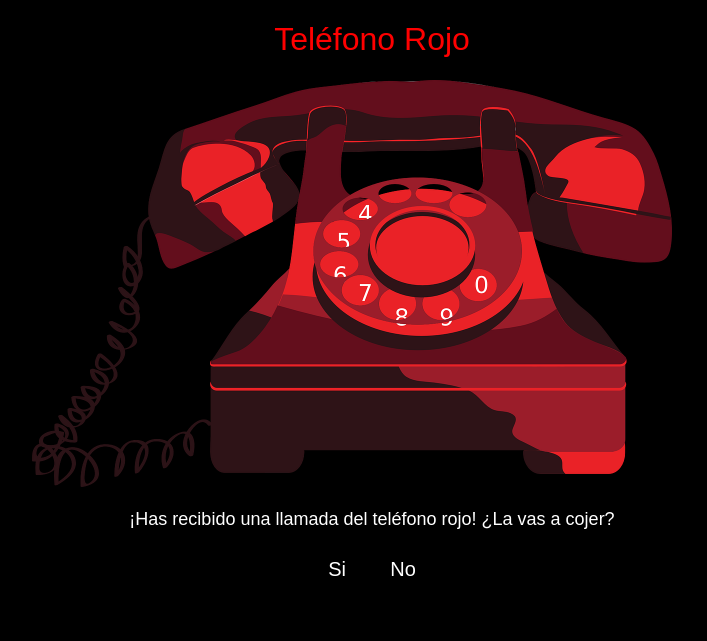
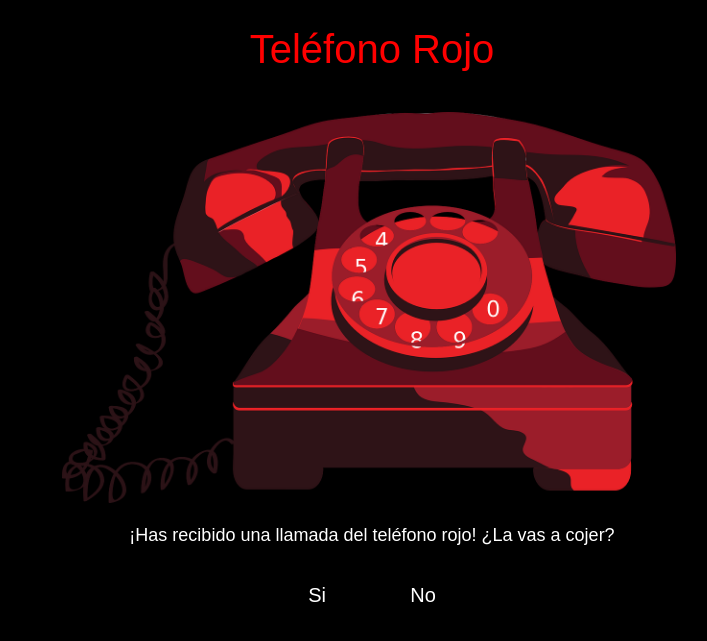
Before and after one commit to HugoAlda/El-Telefono-Rojo-HugoAlda_PolCasadesus, a PHP site: page / in a window 1280 px wide. Shown: the top 641 px of the page, without its empty margins (268-975 px from the left). Run offline with PHP 8.4, Linux system fonts and the light colour scheme; some web fonts are replaced.

Commit message:
vfinal index.php

```diff
--- a/css/style.css
+++ b/css/style.css
@@ -14,16 +14,17 @@ body {
 h1 {
     text-align: center;
     color: red;
+    font-size: 40px;
 }
 
 .contenedor-telefono {
     width: 100%;
-
+    margin-top: 40px;
 }
 
 .telefono {
-    width: 50%;
-    padding-left: 300px;
+    width: 48%;
+    padding-left: 330px;
 }
 
 p {
--- a/decision/si/reglas-juego.php
+++ b/decision/si/reglas-juego.php
@@ -9,7 +9,7 @@
         <link rel="preconnect" href="https://fonts.gstatic.com" crossorigin>
         <link href="https://fonts.googleapis.com/css2?family=Protest+Revolution&display=swap" rel="stylesheet">
 
-        <link rel="stylesheet" href="./../../css/style-si.css">
+        <link rel="stylesheet" href="./../../css/style-reglas.css">
 
         <title>Reglas del Juego</title>
 
--- a/index.php
+++ b/index.php
@@ -21,6 +21,8 @@
 
         <h1>Teléfono Rojo</h1>
 
+
+
         <div class="contenedor-telefono">
             <img class="telefono" src="./img/telefono-rojo.webp">
         </div>
@@ -31,11 +33,11 @@
             <form action="./recibir/recibir.php" method="GET">
 
                 <button class="btn">
-                    <a href="./decision/si/reglas-juego.php">Si</a>
+                    <a class="btn" href="./decision/si/reglas-juego.php">Si</a>
                 </button>
 
                 <button class="btn">
-                    <a href="./decision/no/rendicion.php"">No</a>
+                    <a class="btn" href="./decision/no/rendicion.php"">No</a>
                 </button>
 
             </form>
```
Also changed, not shown: css/style-reglas.css (renamed from css/style copy.css, +0 -37 lines).
